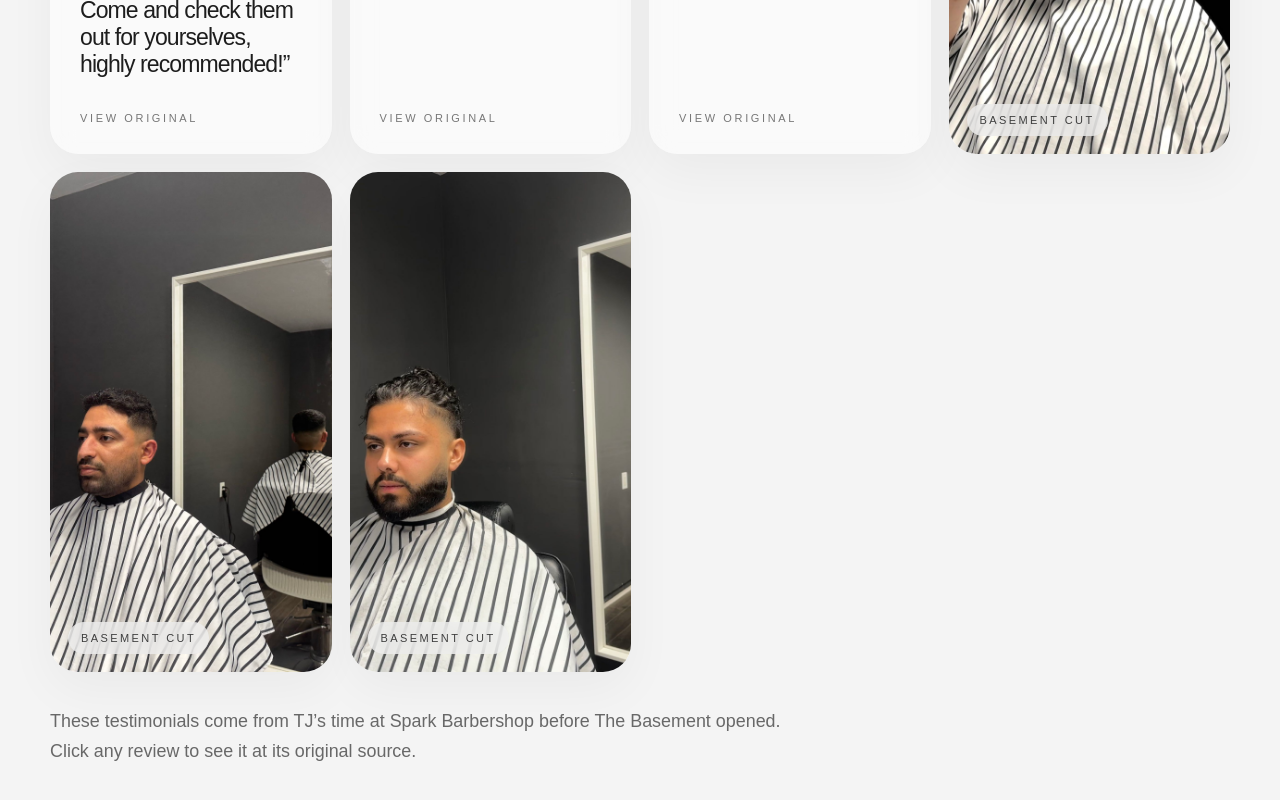
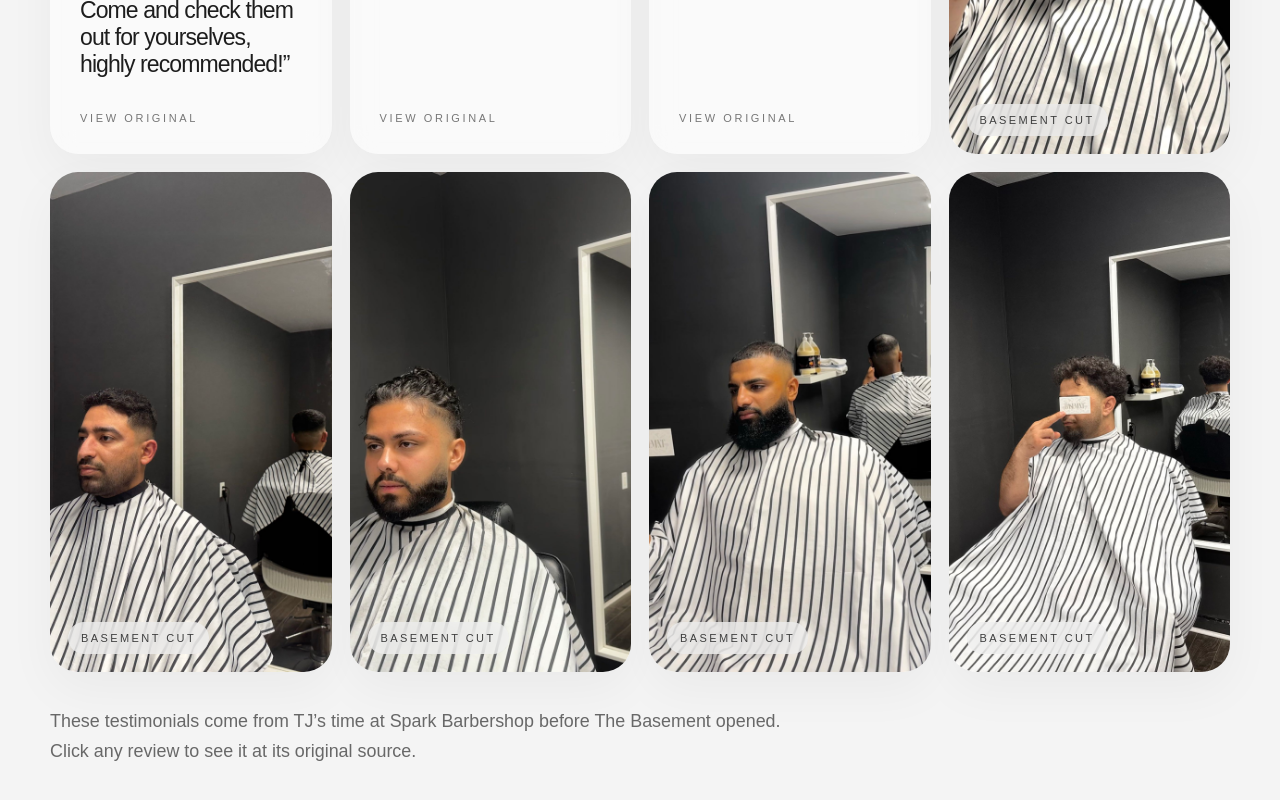
Before and after one commit to Tj45677/the-basement-website, a Next.js app: page / in a window 1280 px wide. Shown: the part 2008-2808 px from the top of the page. Built offline with nearby package versions, Linux system fonts and the light colour scheme.

Commit message:
Added testimonial pictures 2

```diff
--- a/src/app/page.tsx
+++ b/src/app/page.tsx
@@ -358,6 +358,8 @@ function TestimonialsSection({ onExpandImage }: { onExpandImage: (image: { src:
         <PhotoTile src="/cut-3.jpg" alt="Haircut by The Basement" label="Basement cut" onExpand={onExpandImage} />
         <PhotoTile src="/cut-2.jpg" alt="Haircut by The Basement" label="Basement cut" onExpand={onExpandImage} />
         <PhotoTile src="/cut-1.jpg" alt="Haircut by The Basement" label="Basement cut" onExpand={onExpandImage} />
+        <PhotoTile src="/cut-4.jpg" alt="Haircut by The Basement" label="Basement cut" onExpand={onExpandImage} />
+        <PhotoTile src="/cut-5.jpg" alt="Haircut by The Basement" label="Basement cut" onExpand={onExpandImage} />
       </div>
 
       <p style={noteStyle}>
```
Also changed, not shown: public/cut-4.jpg (added), public/cut-5.jpg (added).
